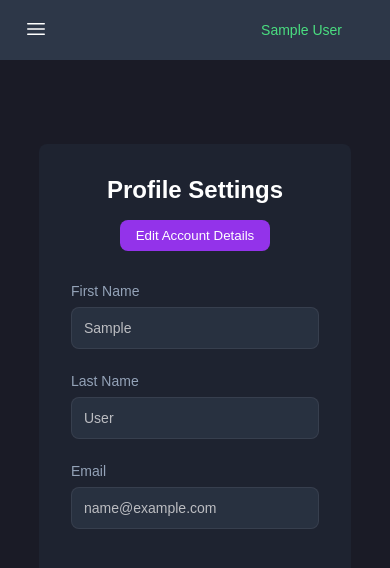
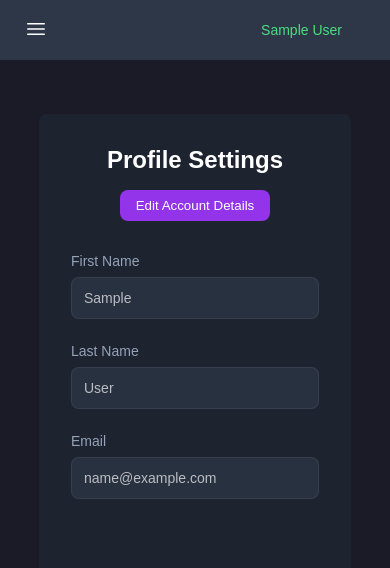
Before and after one commit to graysonLL/MoneyUP, a React (Create React App) app in the folder personal-finance-tracker/client/: page /profile in a window 390 px wide. Shown: the top 568 px of the page. Built offline with nearby package versions, Linux system fonts and the light colour scheme; sample sign-in values are in the browser's storage.

Commit message:
Update Profile.css styling

```diff
--- a/personal-finance-tracker/client/src/styles/Profile.css
+++ b/personal-finance-tracker/client/src/styles/Profile.css
@@ -117,6 +117,7 @@
 @media (max-width: 768px) {
   .profile-container {
     padding: 0;
+    height: 100%;
   }
 
   .profile-header {
@@ -129,7 +130,6 @@
 
   .profile-content-container {
     width: 80%;
-    min-height: 100vh;
     margin: 0;
   }
 
```
